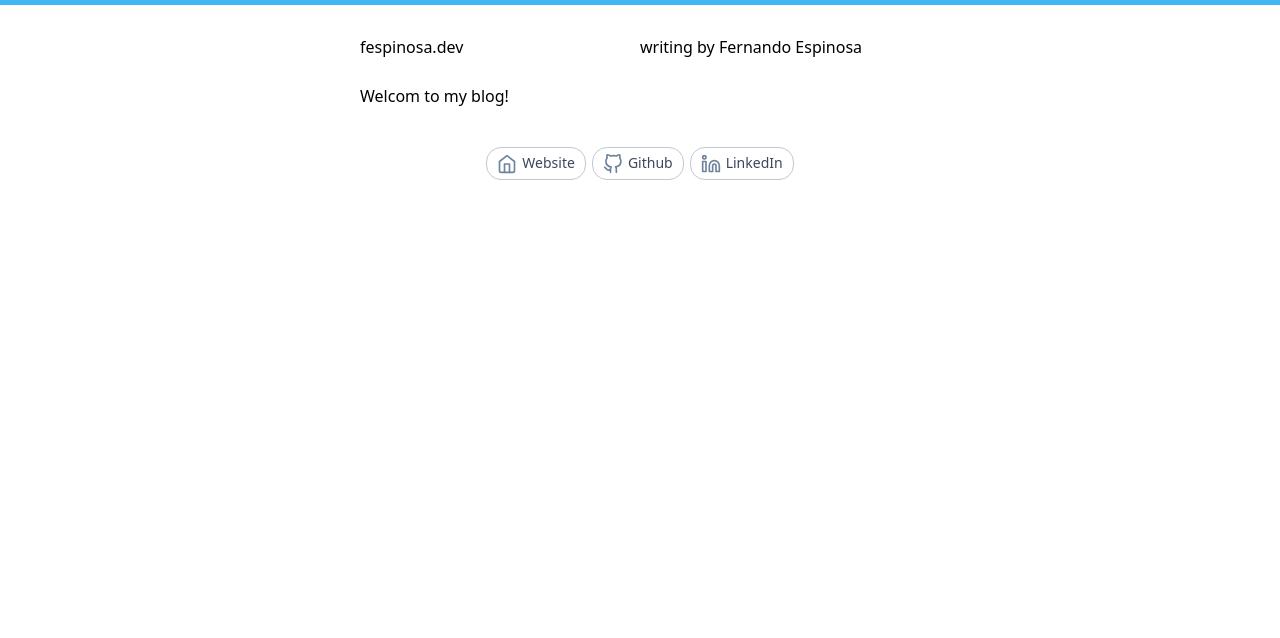
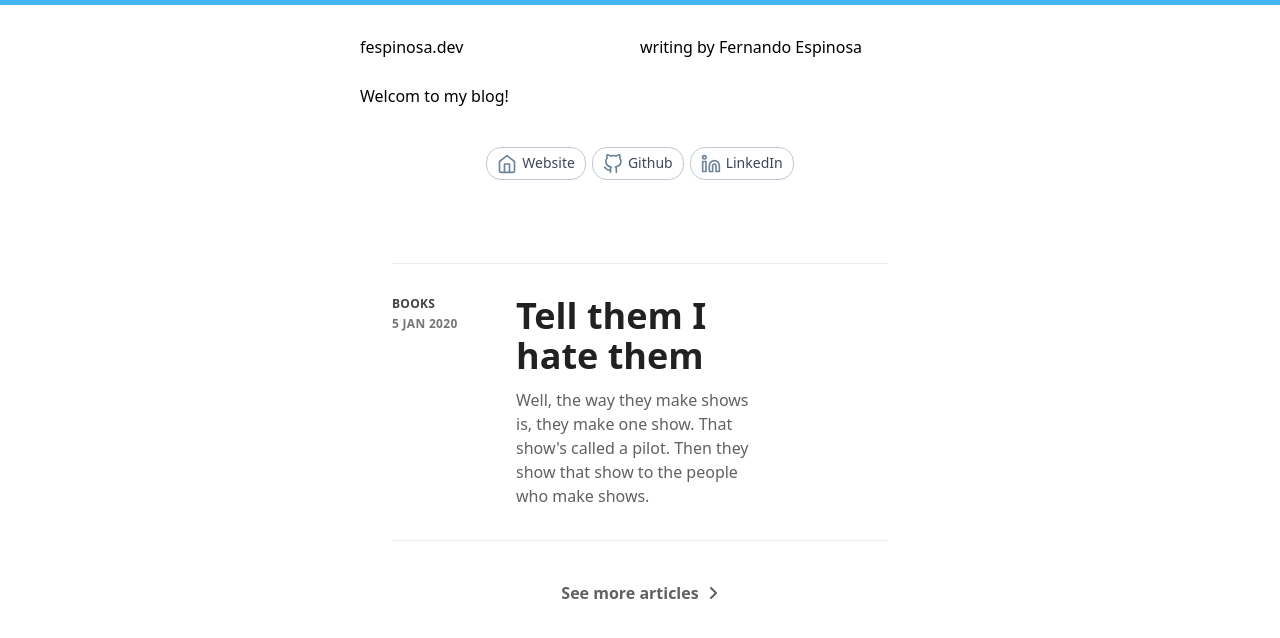
Before and after one commit to fespinosa-dev/personal-blog, a React (Create React App) app: page / in a window 1280 px wide. Shown: the top 638 px of the page. Built offline with nearby package versions, Linux system fonts and the light colour scheme.

Commit message:
Add Blog component for testing articles

```diff
--- a/src/App.js
+++ b/src/App.js
@@ -1,11 +1,13 @@
 import "./index.css";
 import "./App.css";
 import Header from "./components/Header";
+import Blog from "./components/Blog";
 
 function App() {
   return (
     <div className="content">
       <Header />
+      <Blog />
     </div>
   );
 }
--- /dev/null
+++ b/src/components/Blog.js
@@ -0,0 +1,32 @@
+import Article from "./Article";
+
+export const Blog = () => {
+  return (
+    <div className="px-4 py-16 mx-auto sm:max-w-xl md:max-w-full lg:max-w-screen-xl md:px-24 lg:px-8 lg:py-20">
+      <div className="mb-10 border-t border-b divide-y">
+        <Article title="Tell them I hate them">
+          Well, the way they make shows is, they make one show. That show's
+          called a pilot. Then they show that show to the people who make shows.
+        </Article>
+      </div>
+      <div className="text-center">
+        <a
+          href="/"
+          aria-label=""
+          className="inline-flex items-center font-semibold transition-colors duration-200 text-gray-700 hover:text-blue-1000"
+        >
+          See more articles
+          <svg
+            className="inline-block w-3 ml-2"
+            fill="currentColor"
+            viewBox="0 0 12 12"
+          >
+            <path d="M9.707,5.293l-5-5A1,1,0,0,0,3.293,1.707L7.586,6,3.293,10.293a1,1,0,1,0,1.414,1.414l5-5A1,1,0,0,0,9.707,5.293Z" />
+          </svg>
+        </a>
+      </div>
+    </div>
+  );
+};
+
+export default Blog;
```
